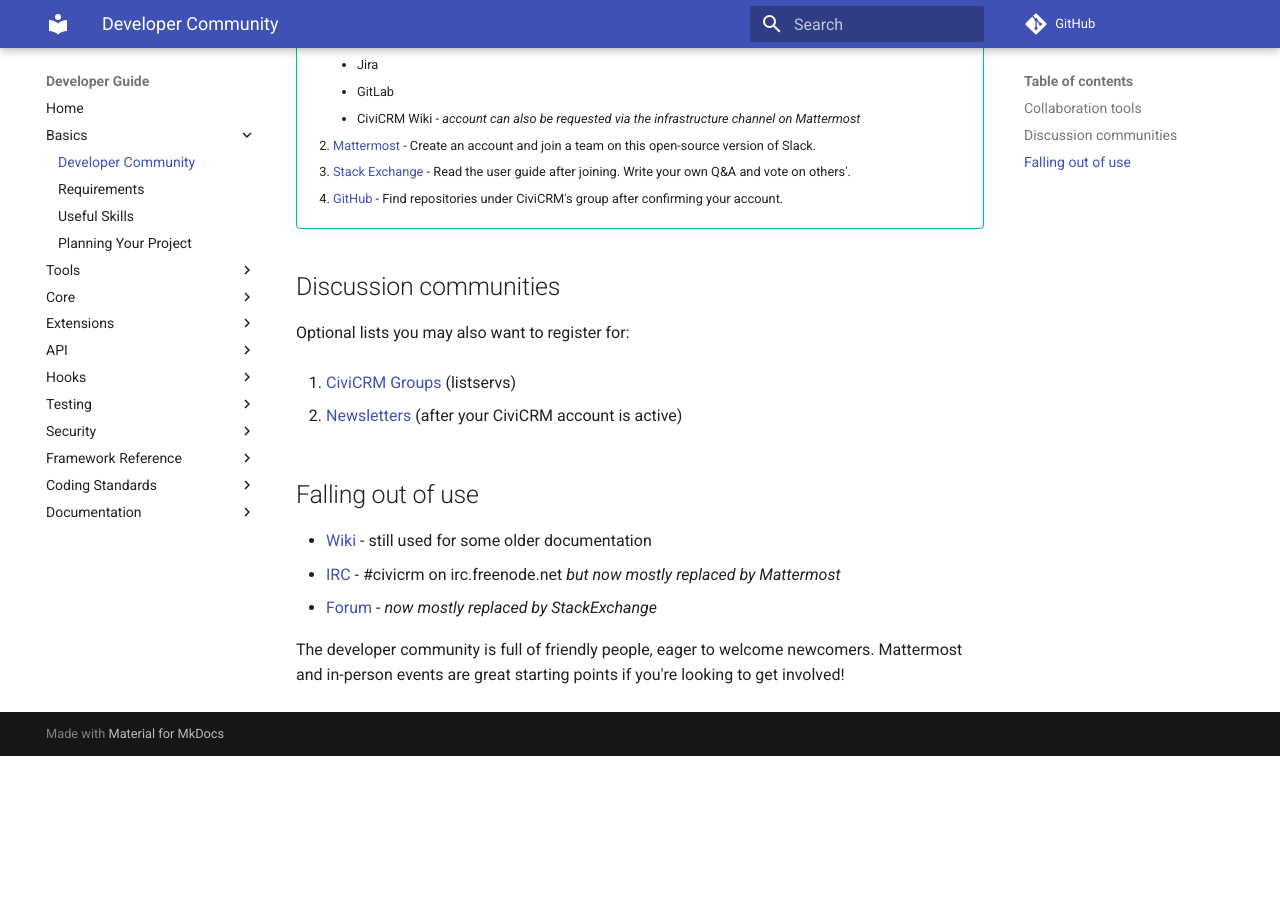
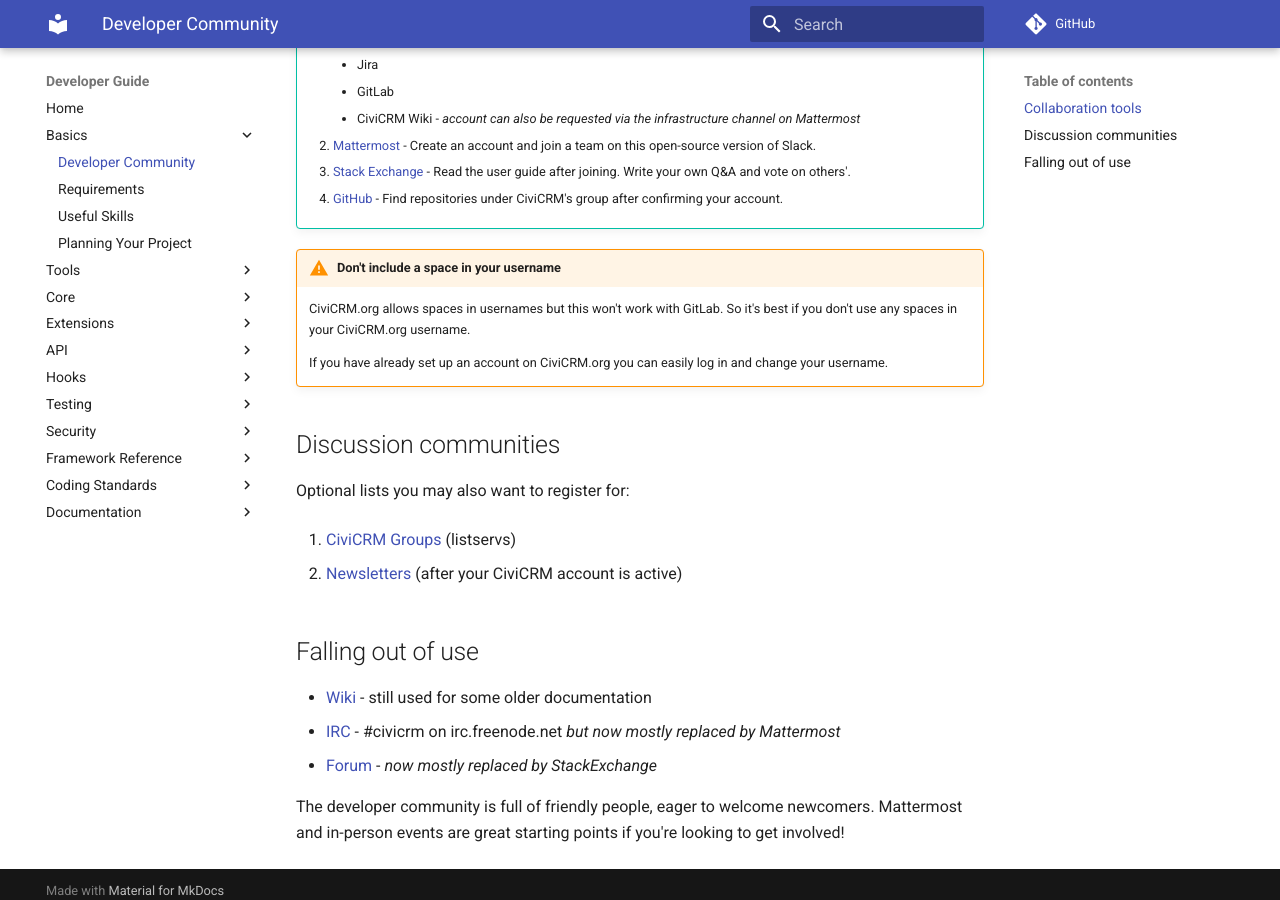
Before and after one commit to civicrm/civicrm-dev-docs, an MkDocs documentation site: the page built from docs/basics/community.md, in a window 1280 px wide and 900 px high, scrolled down 988 px. Built offline with MkDocs 1.6.1 and Material for MkDocs 9.7.7, drawn with Linux system fonts in a browser that asks for light colours; comment, search, counter and statistics services are not loaded; old or Windows-style settings are respelled for this version of MkDocs; before the commit the page ends 1744 px from its top, so only the background shows below that.

Commit message:
Add warning not to use a space in username
GitLab doesn't allow spaces in the username.

```diff
--- a/docs/basics/community.md
+++ b/docs/basics/community.md
@@ -35,6 +35,12 @@
 
     4.  [GitHub](https://github.com/join?source=header) - Find repositories under CiviCRM's group after confirming your account.
 
+!!! warning "Don't include a space in your username"
+
+    CiviCRM.org allows spaces in usernames but this won't work with GitLab.  So it's best if you don't use any spaces in your CiviCRM.org username.
+
+    If you have already set up an account on CiviCRM.org you can easily log in and change your username.
+
 ## Discussion communities
 
 Optional lists you may also want to register for:
```
